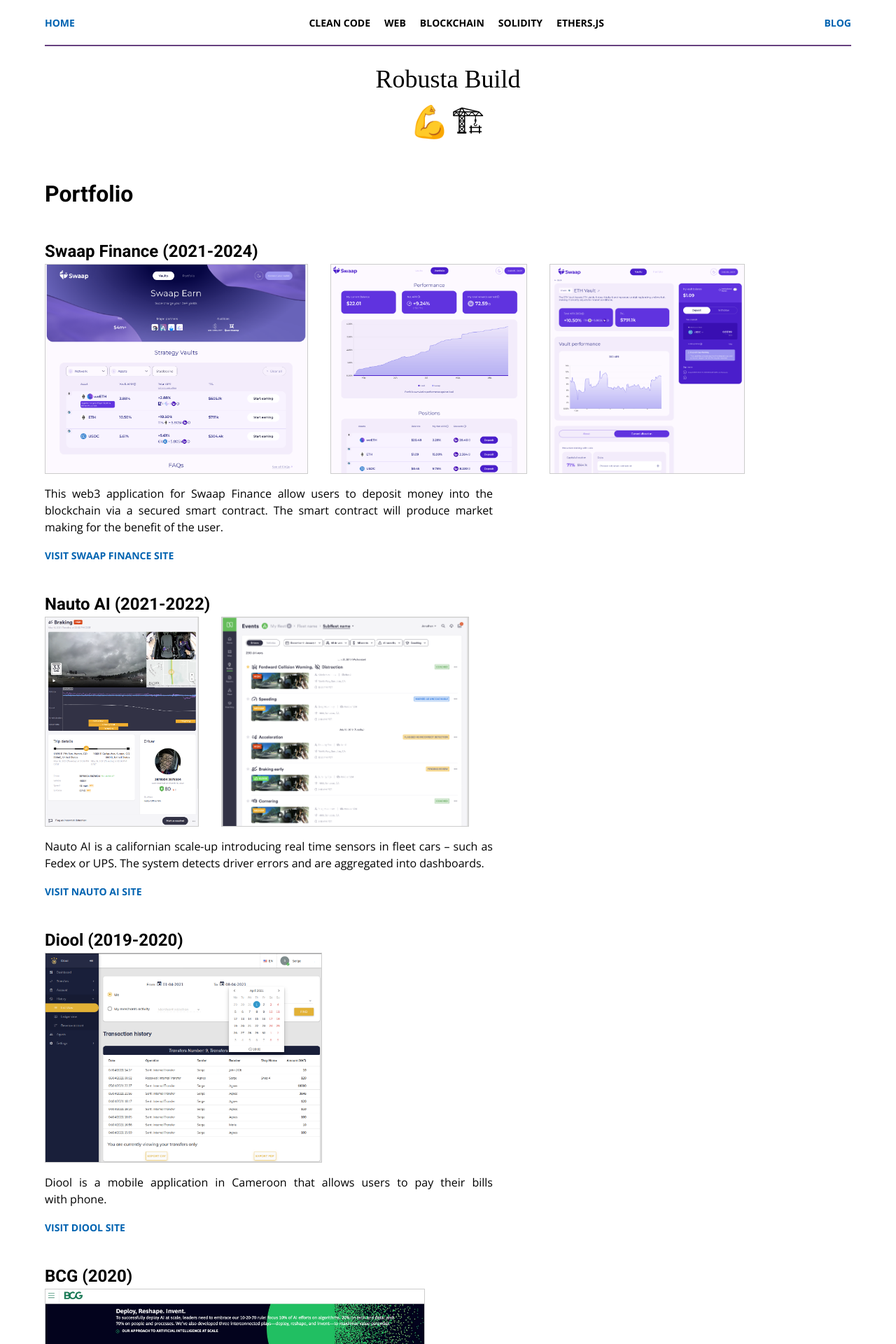
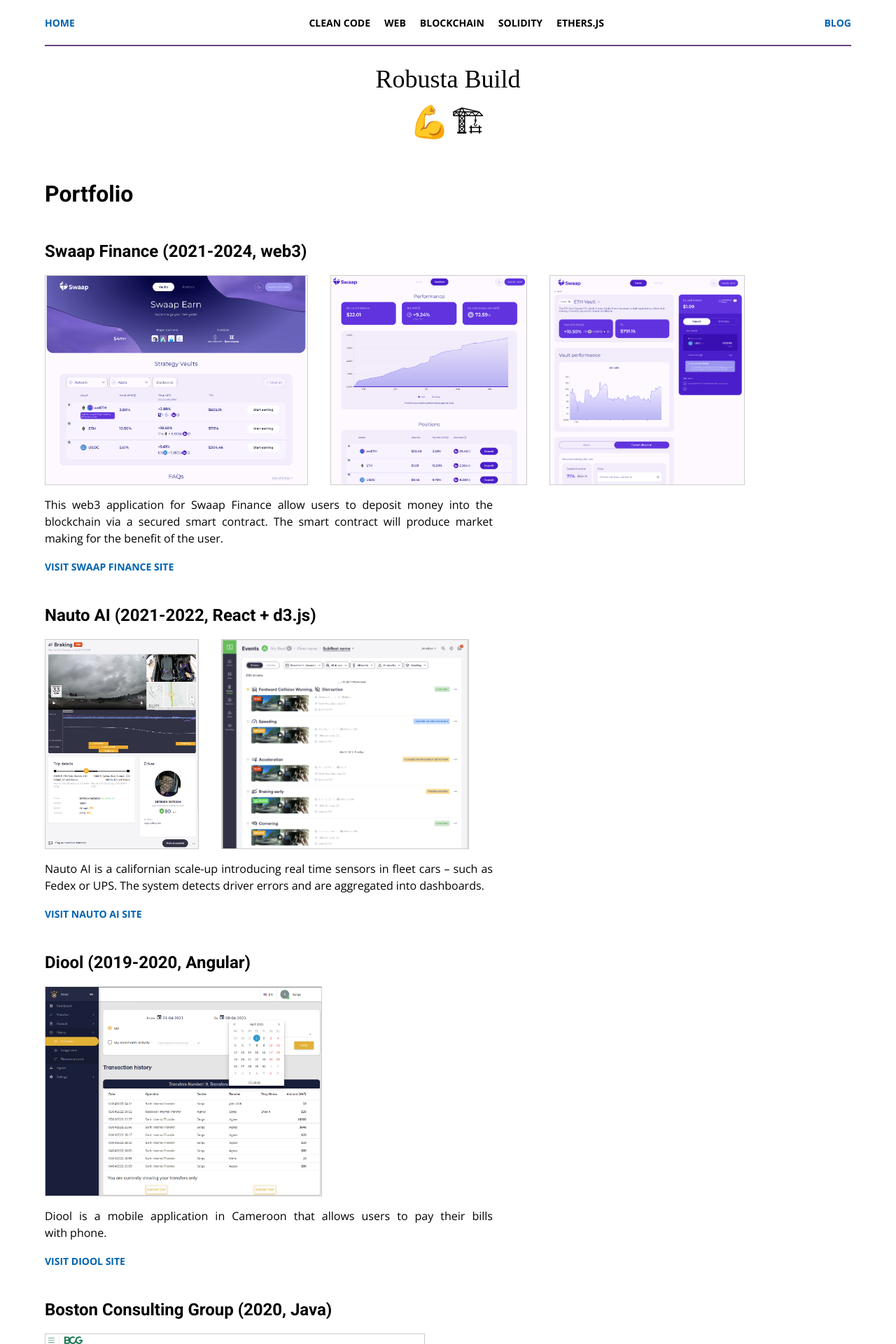
Before and after one commit to nicolas-zozol/robusta-build, a Next.js app: page /portfolio in a window 1280 px wide. Shown: the top 1920 px of the page at 70% size. Built offline with nearby package versions, Linux system fonts and the light colour scheme.

Commit message:
feat: SEO

```diff
--- a/src/components/portfolio/PortfolioItem.tsx
+++ b/src/components/portfolio/PortfolioItem.tsx
@@ -10,7 +10,7 @@
 
 export const PortfolioItem = ({ images, title, children }: Props) => {
   return (
-    <article className={'mt-40'}>
+    <Article className={'mt-40'}>
       {title && <h2>{title}</h2>}
 
       <div style={{ display: 'flex', gap: '2rem', flexWrap: 'wrap' }}>
@@ -32,9 +32,15 @@
 
       {/* Content (children) */}
       {children && <div style={{ marginTop: '1rem' }}>{children}</div>}
-    </article>
+    </Article>
   )
 }
+
+const Article = styled.article`
+  h2 {
+    margin-bottom: 1rem;
+  }
+`
 
 const Div = styled.div`
   height: 300px;
--- a/src/pages/portfolio/index.tsx
+++ b/src/pages/portfolio/index.tsx
@@ -23,7 +23,7 @@
         <h1>Portfolio</h1>
         <PortfolioItem
           images={[swaapHome, swaapPortfolio, swaapVault]}
-          title={'Swaap Finance (2021-2024)'}
+          title={'Swaap Finance (2021-2024, web3)'}
         >
           <p>
             This web3 application for Swaap Finance allow users to deposit money
@@ -40,7 +40,7 @@
 
         <PortfolioItem
           images={[nautoEventDetails, nautoEventList]}
-          title={'Nauto AI (2021-2022)'}
+          title={'Nauto AI (2021-2022, React + d3.js)'}
         >
           <p>
             Nauto AI is a californian scale-up introducing real time sensors in
@@ -52,7 +52,7 @@
           </p>
         </PortfolioItem>
 
-        <PortfolioItem images={[diool]} title={'Diool (2019-2020)'}>
+        <PortfolioItem images={[diool]} title={'Diool (2019-2020, Angular)'}>
           <p>
             Diool is a mobile application in Cameroon that allows users to pay
             their bills with phone.
@@ -62,7 +62,10 @@
           </p>
         </PortfolioItem>
 
-        <PortfolioItem images={[bcgHome]} title={'BCG (2020)'}>
+        <PortfolioItem
+          images={[bcgHome]}
+          title={'Boston Consulting Group (2020, Java)'}
+        >
           <p>
             I had the luck to work with this huge American firm to deploy the
             new CMS. The work was technically not that hard (mainly basic Java
@@ -77,7 +80,7 @@
 
         <PortfolioItem
           images={[samHome, samDetails, samNewAccessRequest]}
-          title={'SAM (2019-2020)'}
+          title={'Renault SAM (2019-2020, CQRS/Event-Sourcing)'}
         >
           <p>
             SAM is a tool to simplify access to Renault’s internal tools. I
@@ -86,7 +89,10 @@
           </p>
         </PortfolioItem>
 
-        <PortfolioItem images={[eyeloDashboard]} title={'Eyelo (2015)'}>
+        <PortfolioItem
+          images={[eyeloDashboard]}
+          title={'Eyelo (2015, Angular)'}
+        >
           <p>
             Eye.lo is a tracker for telecoms. The application allow admin users
             to create customized dashboards for functional users – such as
@@ -95,7 +101,7 @@
           </p>
         </PortfolioItem>
 
-        <PortfolioItem images={[docdokuPlm]} title={'DocDoku (2013)'}>
+        <PortfolioItem images={[docdokuPlm]} title={'DocDoku (2013, Three.js)'}>
           <p>
             Docdoku PLM is a PLM software running on Ipad, transforming Catia
             data into Three.js structures. Very innovative, we were able to
```
